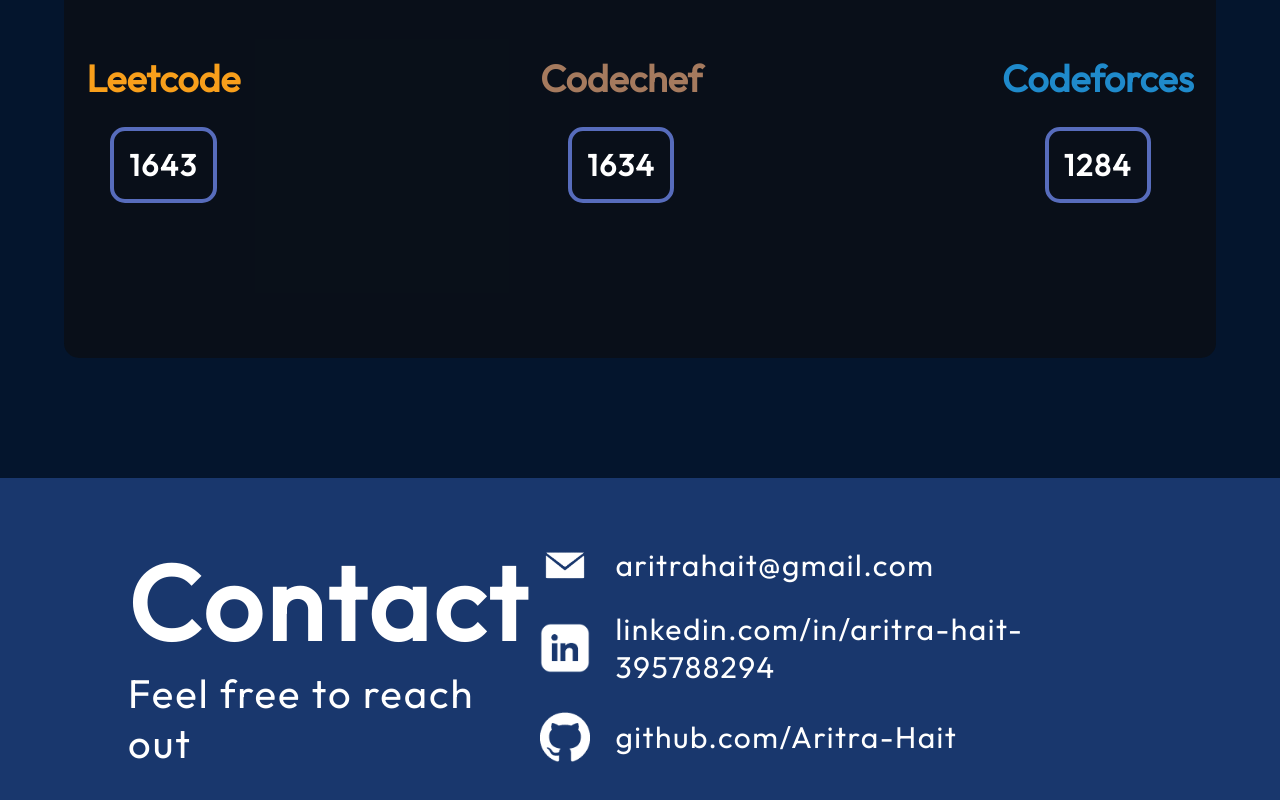
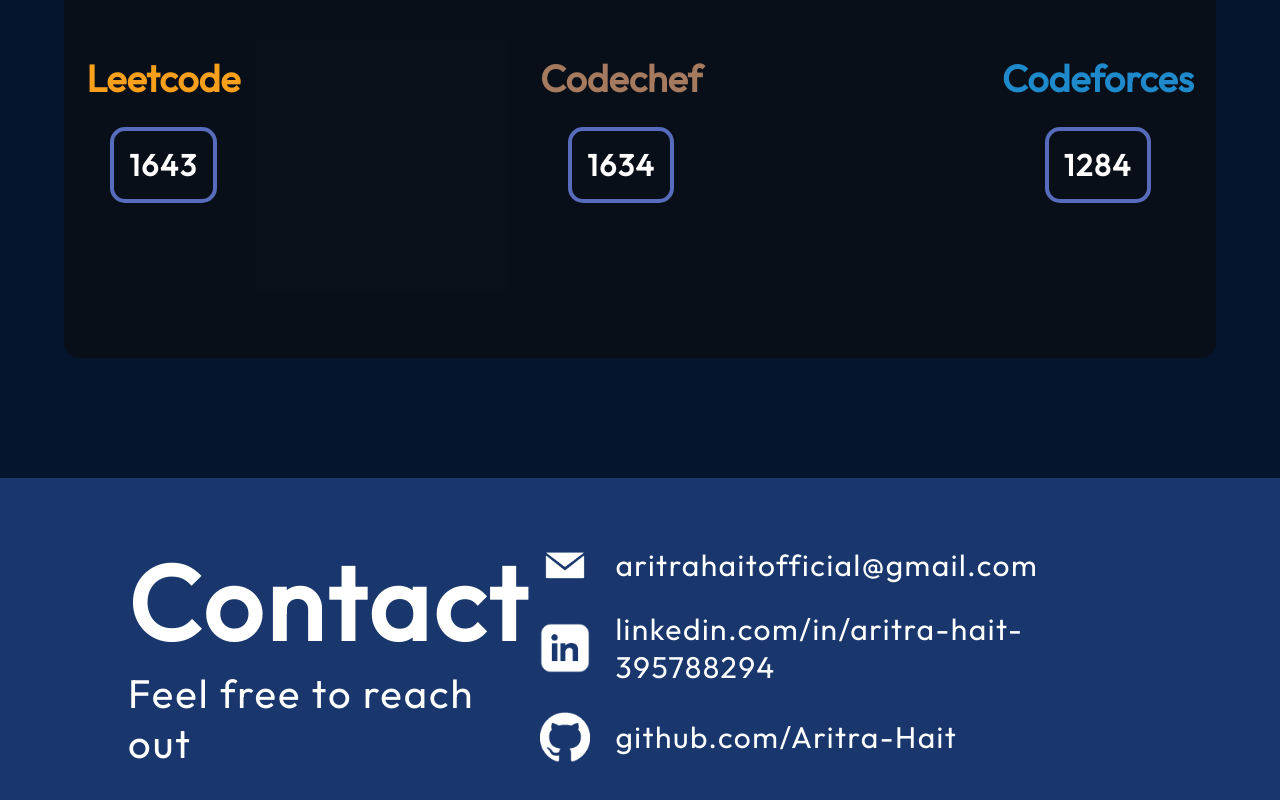
Before and after one commit to Aritra-Hait/Portfolio, a React (Vite) app: page / in a window 1280 px wide. Shown: the part 2756-3556 px from the top of the page. Built offline with nearby package versions, Linux system fonts and the light colour scheme.

Commit message:
updated gmail

```diff
--- a/src/components/Contact/Contact.jsx
+++ b/src/components/Contact/Contact.jsx
@@ -13,7 +13,7 @@
             <ul className={styles.links}>
                 <li className={styles.link}>
                     <img src={getImageUrl("contact/email.png")} alt="email icon" />
-                    <a href="mailto:aritrahait@gmail.com">aritrahait@gmail.com</a>
+                    <a href="mailto:aritrahaitofficial@gmail.com">aritrahaitofficial@gmail.com</a>
                 </li>
                 <li className={styles.link}><img src={getImageUrl("contact/linkedin.png")} alt="linkedin icon" />
                     <a href="https://www.linkedin.com/in/aritra-hait-395788294">linkedin.com/in/aritra-hait-395788294
--- a/src/components/Intro/Intro.jsx
+++ b/src/components/Intro/Intro.jsx
@@ -9,7 +9,7 @@
             <h1 className={styles.title} style={{ '--characters': 20 }}>Hi, I am Aritra Hait</h1>
             <p className={styles.description}>I am a Frontend Developer with knowledge of HTML,CSS,Javascript and React JS.
                 <br />I also actively take part in competitive programming.</p>
-            <a href="mailto:myemail@email.com" className={styles.contactBtn}>
+            <a href="mailto:aritrahaitofficial@gmail.com" className={styles.contactBtn}>
                 Contact Me
             </a>
         </div>
```
